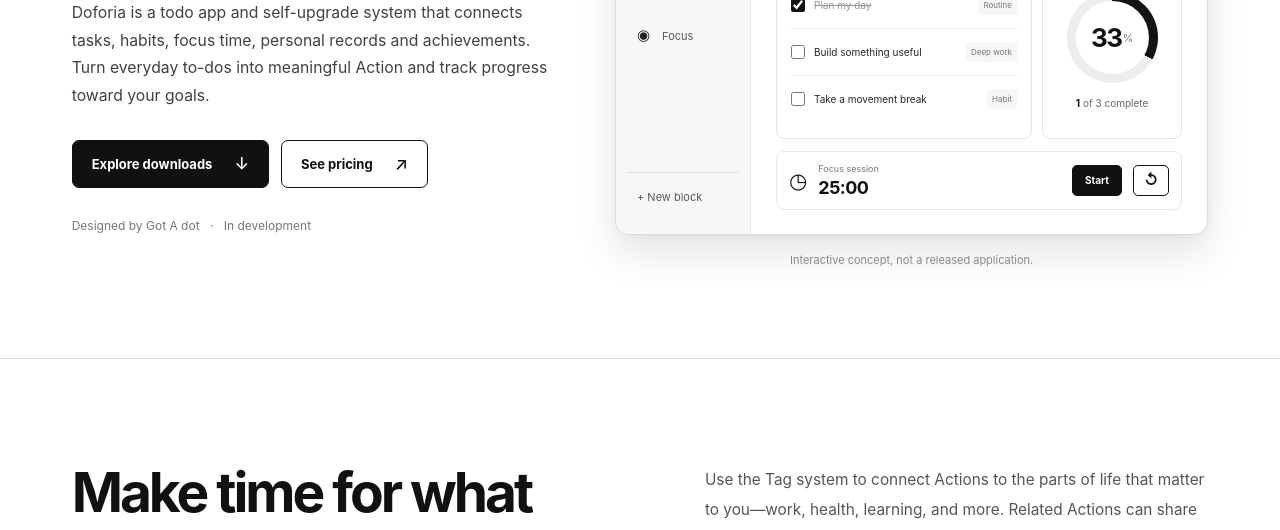
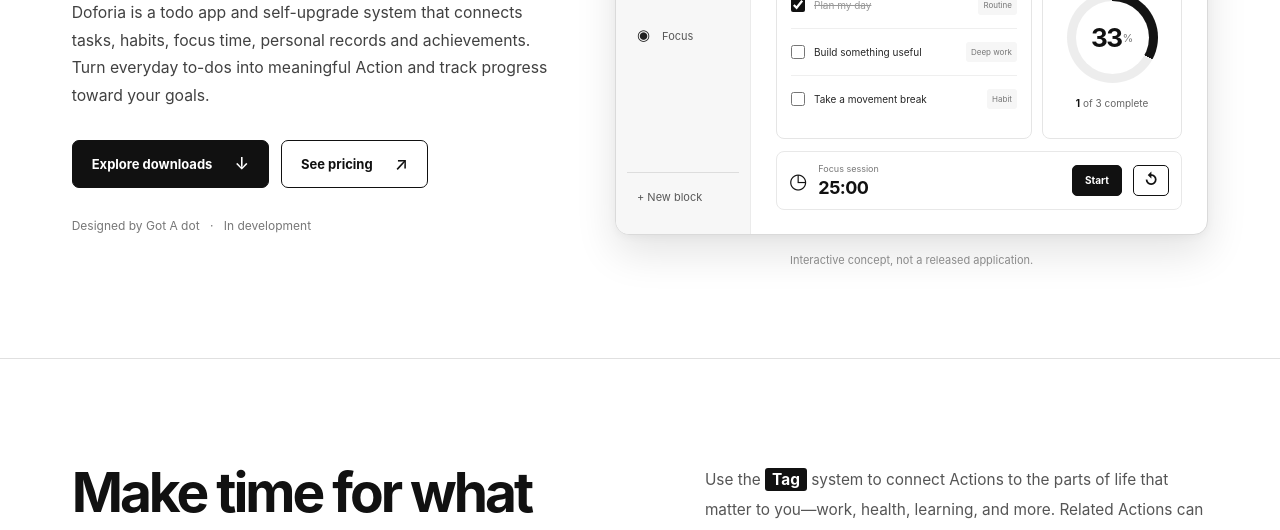
Before and after one commit to gotadot/Doforia-Website, a plain HTML site: page index.html in a window 1280 px wide. Shown: the part 422-952 px from the top of the page. Drawn offline with Linux system fonts and the light colour scheme.

Commit message:
Add monochrome Tag highlight styling

```diff
--- a/styles.css
+++ b/styles.css
@@ -181,6 +181,16 @@ h1, h2, h3 { letter-spacing: -.055em; }
   font-size: clamp(15px, 1.2vw, 18px);
   line-height: 1.95;
 }
+.features-inner .tag-highlight {
+  display: inline;
+  padding: 2px 7px;
+  border-radius: 3px;
+  color: #ffffff;
+  background: #111111;
+  font-weight: 700;
+  -webkit-box-decoration-break: clone;
+  box-decoration-break: clone;
+}
 @media (max-width: 700px) {
   .features-inner { grid-template-columns: 1fr; row-gap: 24px; padding-block: 64px; }
   .features-inner h2 { font-size: clamp(35px, 8.6vw, 48px); }
```
